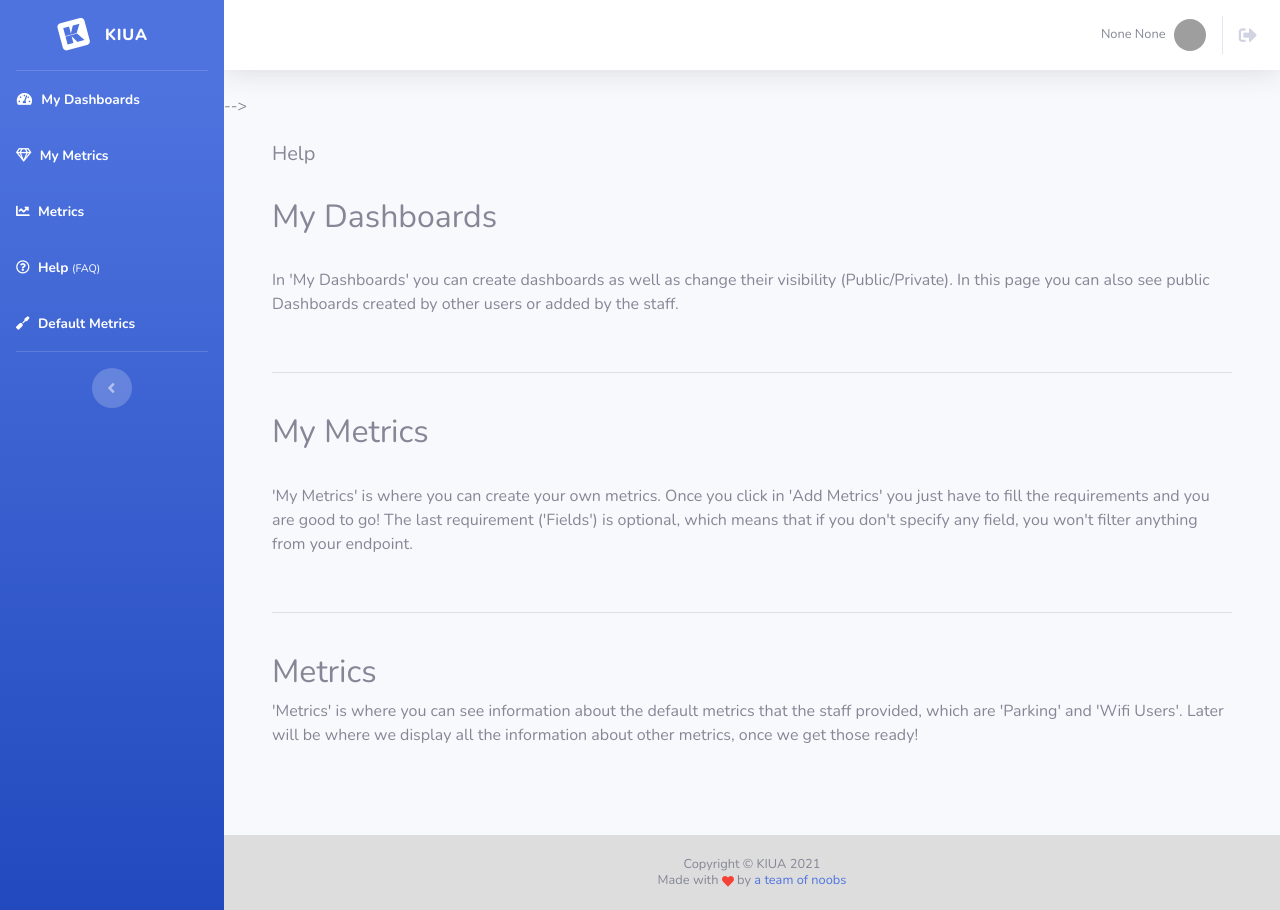
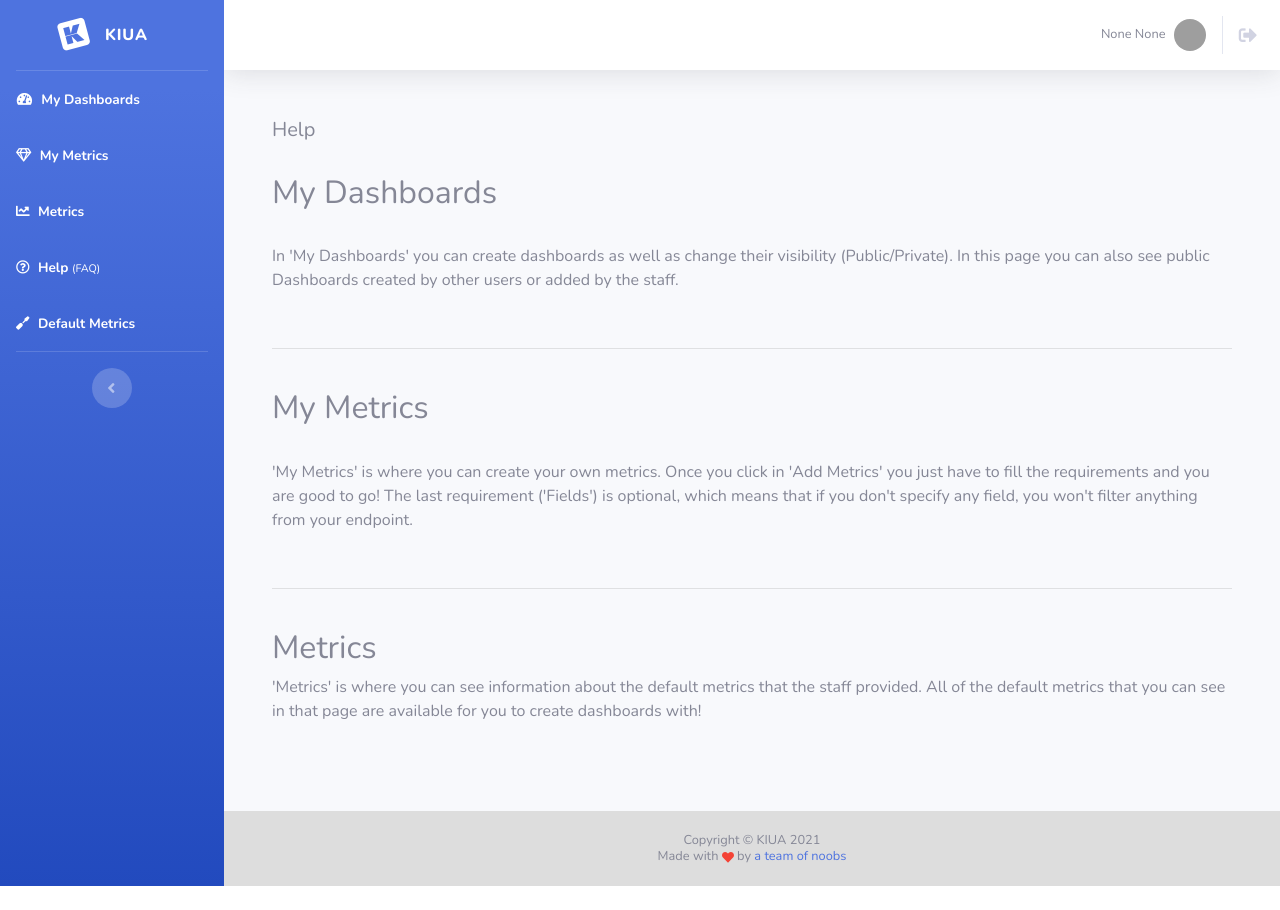
Before and after one commit to KIUA-PEI/KIUA_Backoffice, a Flask app: page /help in a window 1280 px wide. After the commit the page ends 886 px from the top, so only its background shows below. Run offline with Flask 2, Linux system fonts and the light colour scheme; a user stored in the database is signed in; some libraries are stand-ins or nearby versions; grey boxes are pictures that could not be loaded.

Commit message:
Fix Stuff

```diff
--- a/website/templates/createdashboards.html
+++ b/website/templates/createdashboards.html
@@ -25,7 +25,7 @@
               <br>
               {% endfor %}
             {% else %}
-              <p>Indicatos not available yet, try again later</p>
+              <p>Indicators not available yet, try again later</p>
             {% endif %}
             </div>
           {% endfor %}
--- a/website/templates/help.html
+++ b/website/templates/help.html
@@ -1,6 +1,6 @@
 {% extends 'base.html' %}
 
- <!-- {% block content %} -->
+ {% block content %}
 
 <div class="container">
     <br>
@@ -29,8 +29,8 @@
                     <hr class="sidebar-divider d-none d-md-block">
                     <br>
                     <h2>Metrics</h2>
-                        <p>'Metrics' is where you can see information about the default metrics that the staff provided, which are 'Parking' and 'Wifi Users'.
-                            Later will be where we display all the information about other metrics, once we get those ready!
+                        <p>'Metrics' is where you can see information about the default metrics that the staff provided.
+                            All of the default metrics that you can see in that page are available for you to create dashboards with!
                         </p>
                     <br>
                 </div>
```
